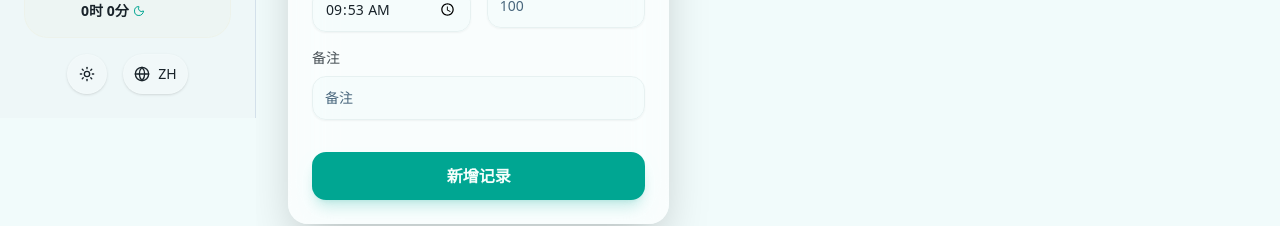
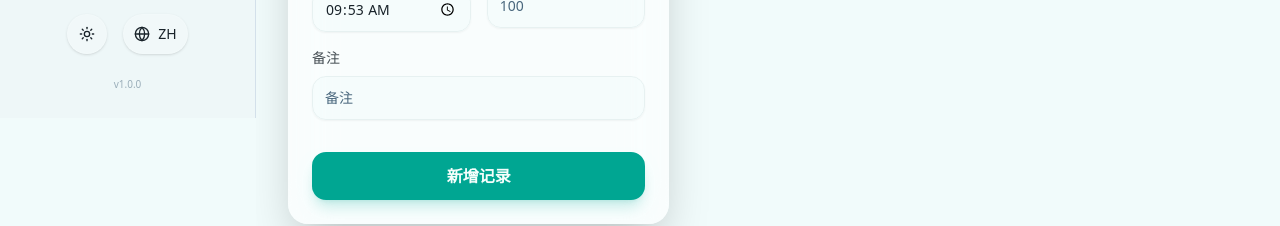
Before and after one commit to Rok2025/baby-tracker-pro, a Next.js app: page / in a window 1280 px wide. Shown: the part 682-908 px from the top of the page. Built offline with nearby package versions, Linux system fonts and the light colour scheme; no server answers; the database is empty.

Commit message:
把版本号发布到系统中

```diff
--- a/src/components/layout/Sidebar.tsx
+++ b/src/components/layout/Sidebar.tsx
@@ -9,6 +9,7 @@ import { useEffect, useState } from "react"
 import { supabase } from "@/lib/supabase"
 import { ThemeToggle } from "../ThemeToggle"
 import { LanguageToggle } from "../LanguageToggle"
+import pkg from "../../../package.json"
 
 export function Sidebar() {
     const pathname = usePathname()
@@ -124,6 +125,9 @@ export function Sidebar() {
                     <ThemeToggle />
                     <LanguageToggle />
                 </div>
+                <div className="mt-4 text-center">
+                    <span className="text-[10px] text-muted-foreground opacity-50">v{pkg.version}</span>
+                </div>
             </div>
         </div>
     )
```
Also changed, not shown: 1 other file (tests, documents, lock files or other folders).
